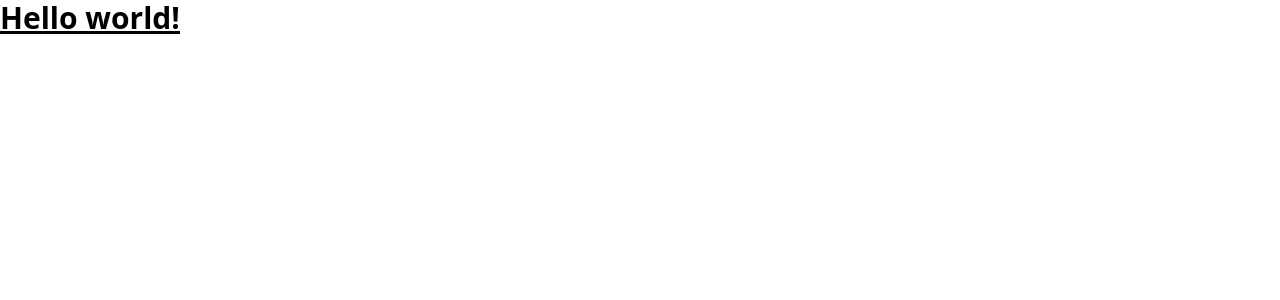
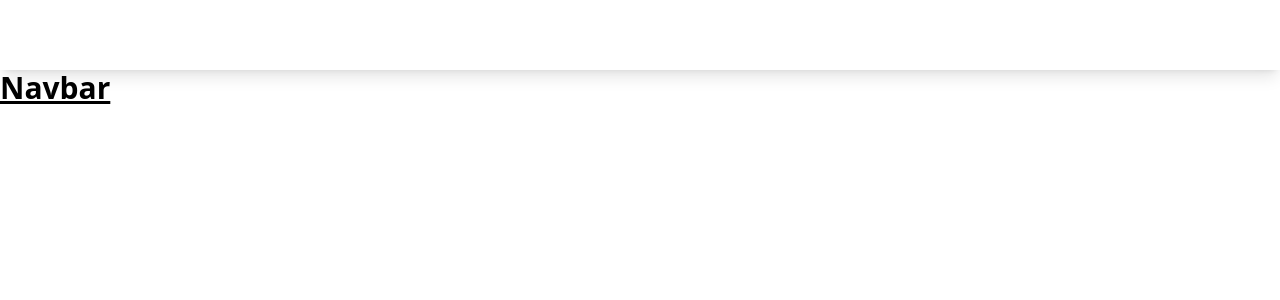
Before and after one commit to PMax87/receipt-finder, a React (Vite) app: page / in a window 1280 px wide. Shown: the top 300 px of the page. Built offline with nearby package versions, Linux system fonts and the light colour scheme.

Commit message:
Add Navbar

```diff
--- a/src/App.tsx
+++ b/src/App.tsx
@@ -1,7 +1,11 @@
+import Navbar from "./components/Navbar";
+
 function App() {
   return (
     <>
-      <h1 className="text-3xl font-bold underline">Hello world!</h1>
+      <h1 className="text-3xl font-bold underline">
+        <Navbar />
+      </h1>
     </>
   );
 }
--- /dev/null
+++ b/src/components/Navbar.tsx
@@ -0,0 +1,10 @@
+const Navbar = () => {
+  return (
+    <div className="w-[100%] shadow-lg h-[70px]">
+      <div className="container mx-auto h-full"></div>
+      Navbar
+    </div>
+  );
+};
+
+export default Navbar;
```
